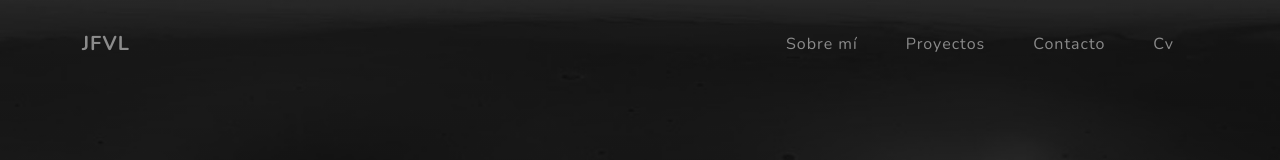
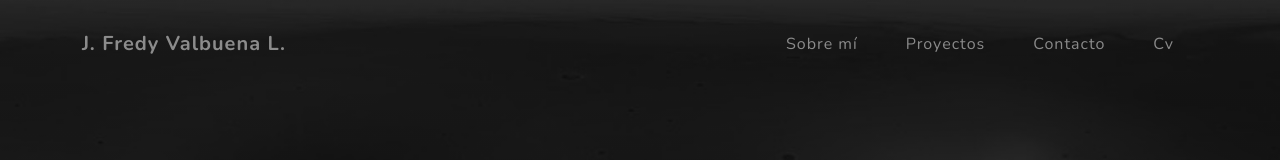
Before and after one commit to jfredyval1/Web_jfvl, a plain HTML site: page index.html in a window 1280 px wide. Shown: the top 160 px of the page. Drawn offline with nearby package versions, Linux system fonts and the light colour scheme.

Commit message:
Actualización a CV

```diff
--- a/index.html
+++ b/index.html
@@ -19,7 +19,7 @@
         <!-- Navigation-->
         <nav class="navbar navbar-expand-lg navbar-light fixed-top" id="mainNav">
             <div class="container">
-                <a class="navbar-brand js-scroll-trigger" href="#page-top">JFVL</a>
+                <a class="navbar-brand js-scroll-trigger" href="#page-top">J. Fredy Valbuena L.</a>
                 <button class="navbar-toggler navbar-toggler-right" type="button" data-toggle="collapse" data-target="#navbarResponsive" aria-controls="navbarResponsive" aria-expanded="false" aria-label="Toggle navigation">
                     Menu
                     <i class="fas fa-bars"></i>
```
Also changed, not shown: 1 other file.
